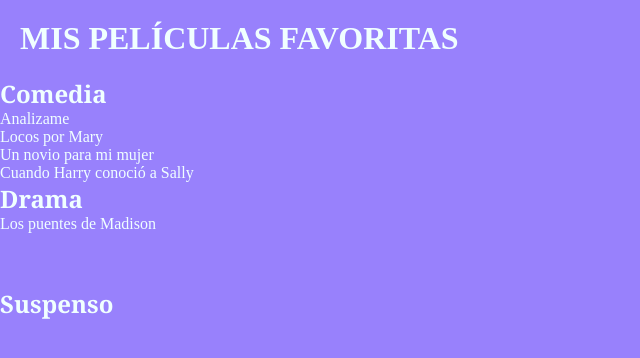
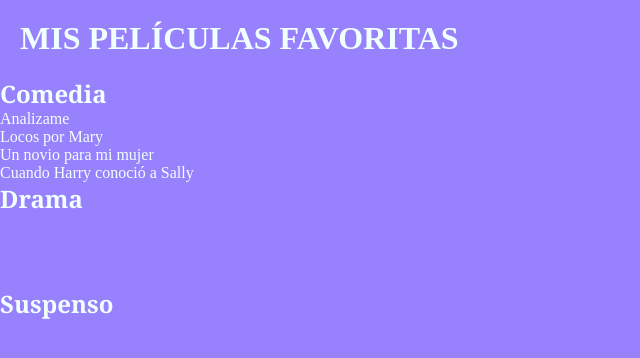
Before and after one commit to Patri1969/Peliculas, a plain HTML site: page index.html in a window 1280 px wide. Shown: the whole page, without its empty margins (0-640 px from the left). Drawn offline with Linux system fonts and the light colour scheme.

Commit message:
primer versión de Películas

```diff
--- a/index.html
+++ b/index.html
@@ -23,7 +23,7 @@
 
     <h2>Drama</h2>
     <ul>
-        <li>Los puentes de Madison</li>
+        <li></li>
         <li></li>
         <li></li>
         <li></li>
```
